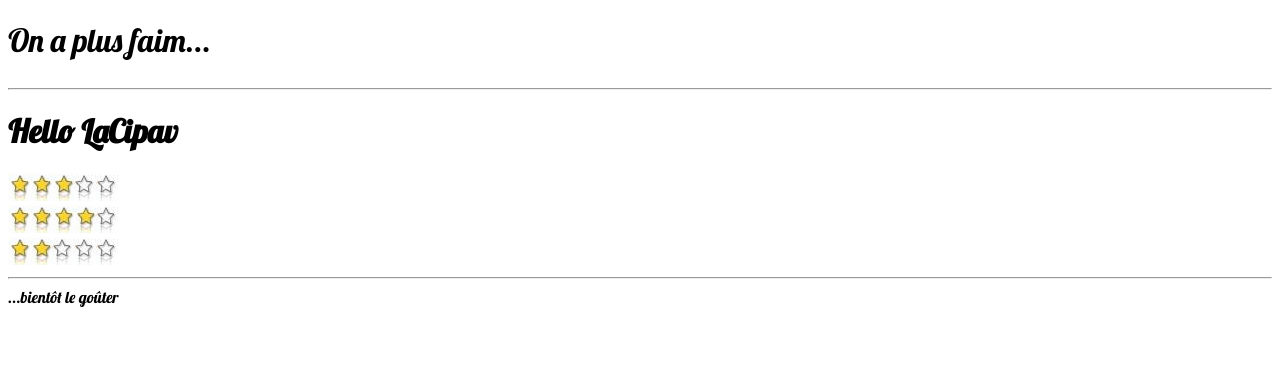
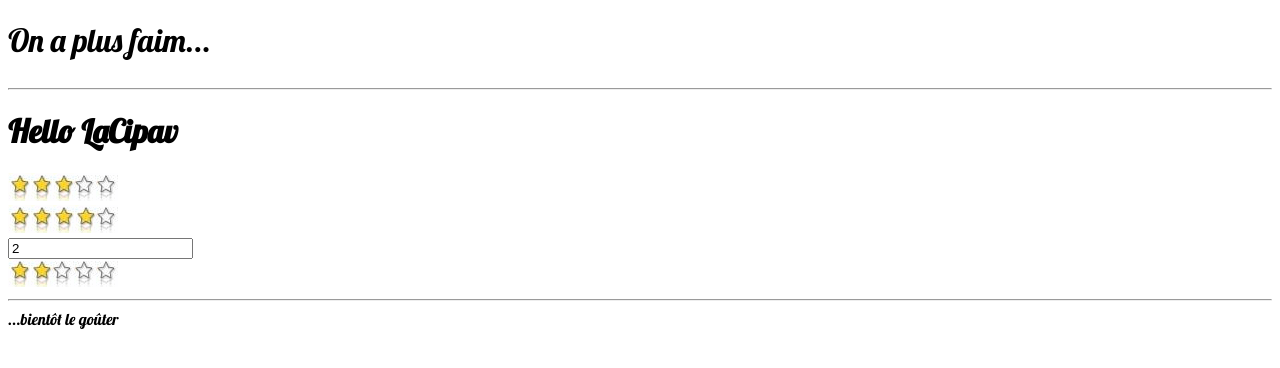
Before and after one commit to jlg-formation/fan_20170905, a website: page app/index.html in a window 1280 px wide. Drawn offline with nearby package versions, Linux system fonts and the light colour scheme.

Commit message:
directive finie

```diff
--- a/app/cpv-star/cpv-star.js
+++ b/app/cpv-star/cpv-star.js
@@ -7,7 +7,7 @@
 		return {
 			restrict: 'E',
 			scope: {
-				n: '=?note'
+				n: '<?note'
 			},
 			controller: function CpvStarCtrl($scope, $element, $compile) {
 				// Surtout pas $element !
--- a/app/tmpl/cpv-body.html
+++ b/app/tmpl/cpv-body.html
@@ -1,4 +1,5 @@
 <h1 ng-init="myNote=2">Hello {{name}}</h1>
 <cpv-star></cpv-star><br>
 <cpv-star note="4"></cpv-star><br>
+<input type="text" ng-model="myNote"><br>
 <cpv-star note="myNote"></cpv-star><br>
```
